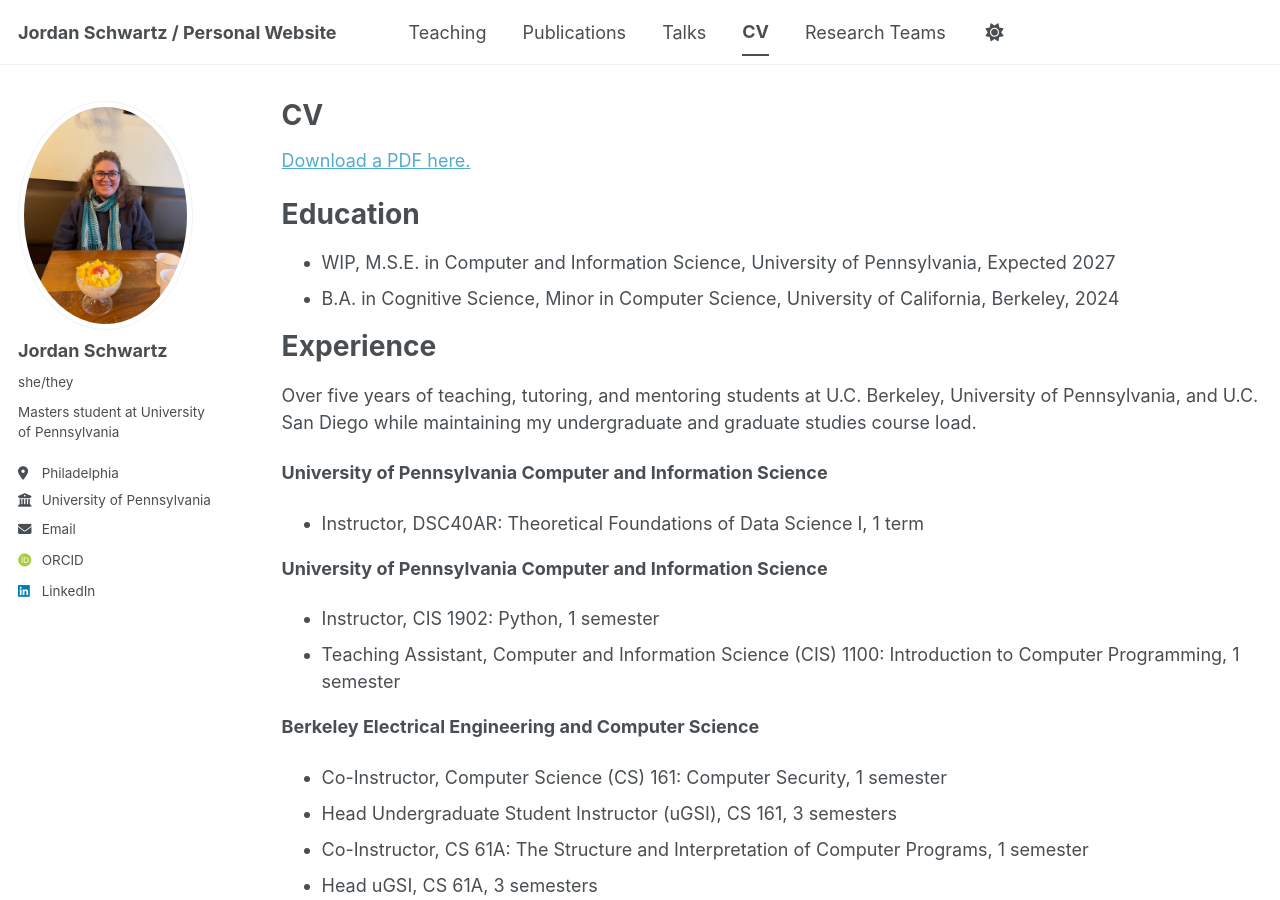
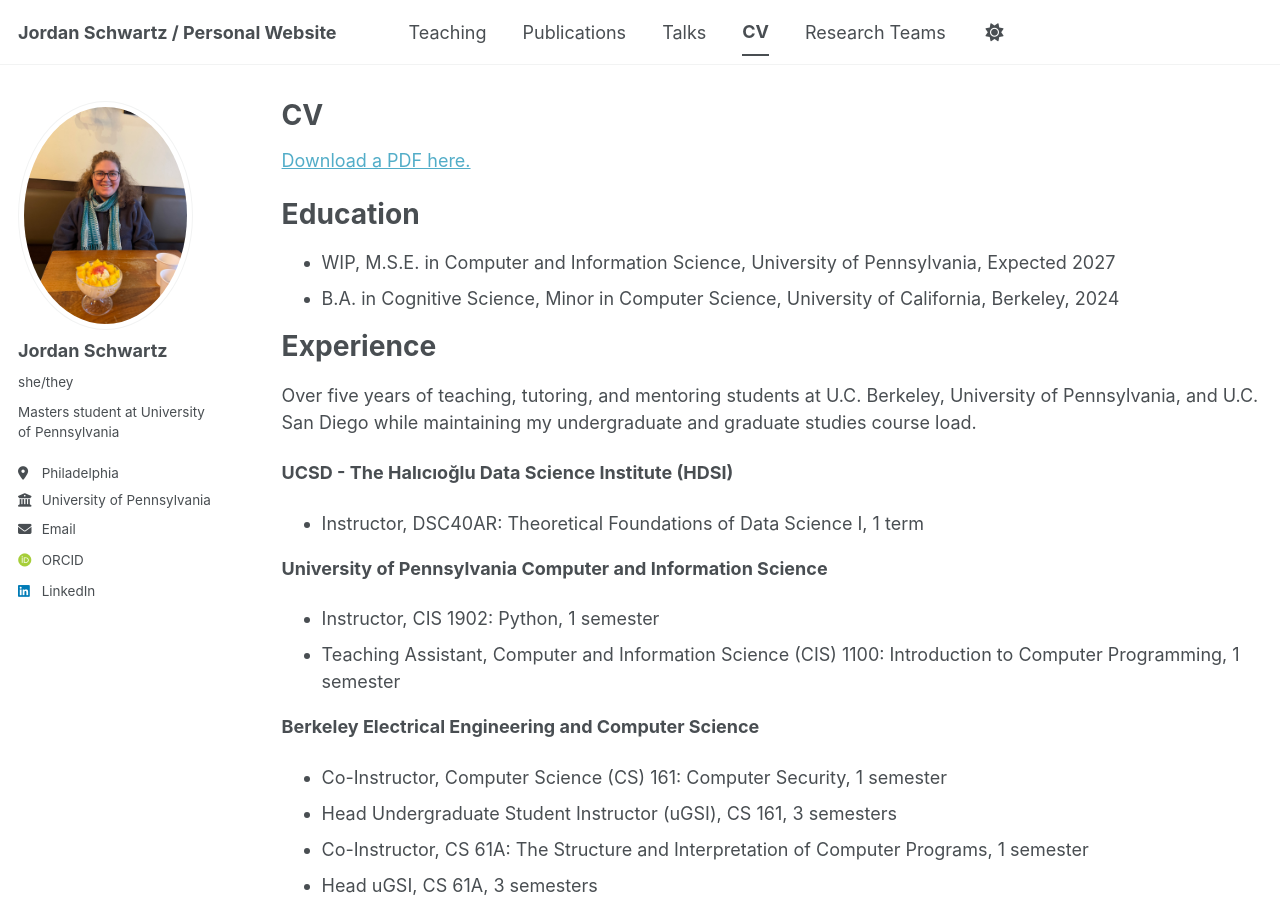
Before and after one commit to JordanSchwa/personal-website, a Jekyll site: the page built from _pages/cv.md, in a window 1280 px wide and 900 px high. Built offline with Jekyll 4.4.1, drawn with Linux system fonts in a browser that asks for light colours; some web fonts are replaced; a script bundle is joined from its source files by our own code; library files that are not in the unit come from our copies.

Commit message:
update cv

```diff
--- a/_pages/cv.md
+++ b/_pages/cv.md
@@ -20,7 +20,7 @@
 ======
 Over five years of teaching, tutoring, and mentoring students at U.C. Berkeley, University of Pennsylvania, and U.C. San Diego while maintaining my undergraduate and graduate studies course load.
 
-**University of Pennsylvania Computer and Information Science**
+**UCSD - The Halıcıoğlu Data Science Institute (HDSI)**
 
 * Instructor, DSC40AR: Theoretical Foundations of Data Science I, 1 term
 
```
